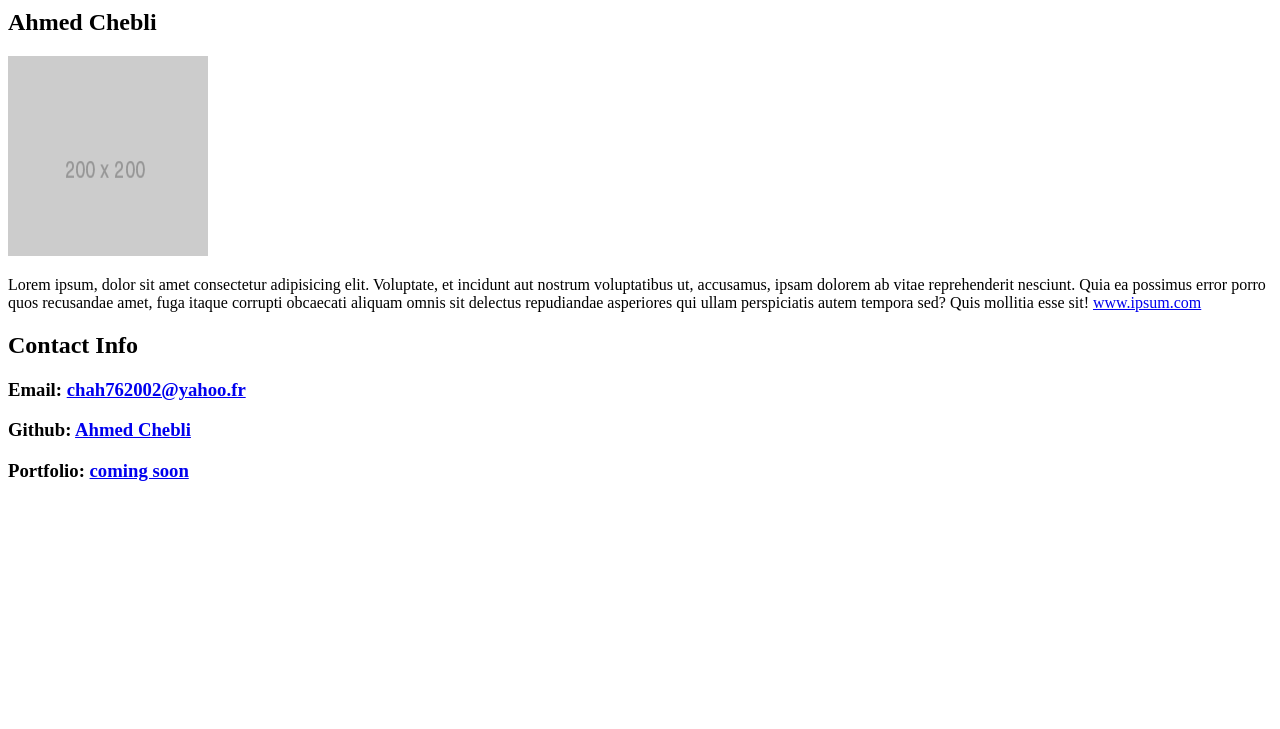
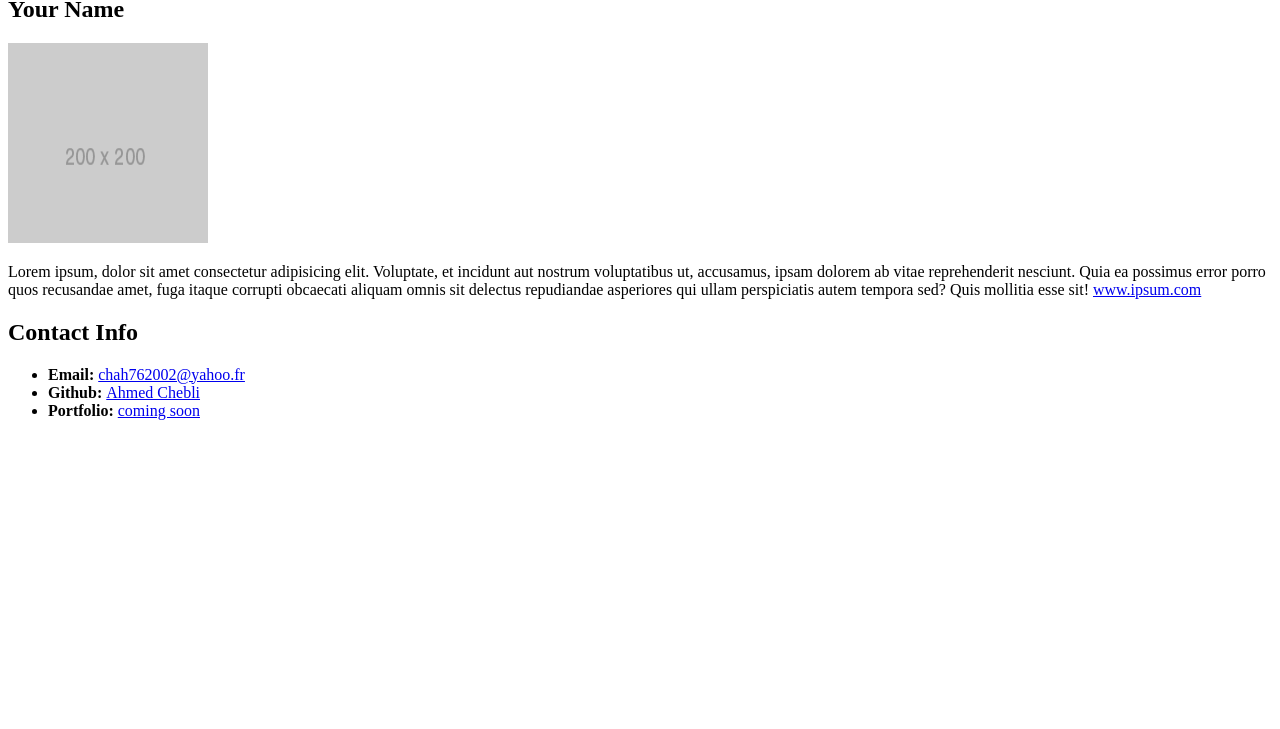
Before and after one commit to Soliperso/Student-bio, a plain HTML site: page index.html in a window 1280 px wide. Shown: the part 71-800 px from the top of the page. Drawn offline with Linux system fonts and the light colour scheme.

Commit message:
File Updated

```diff
--- a/index.html
+++ b/index.html
@@ -7,19 +7,24 @@
         <title>Student Bio</title>
     </head>
     <body>
-
+        <div>
+            <section>
+                <header>
                     <h1>Student Bio</h1>
-
-    <h2>Ahmed Chebli</h2>
+                </header>
+                <h2>Your Name</h2>
                 <img src="frame.png" alt="" width="200" height="200">
 
                 <p>Lorem ipsum, dolor sit amet consectetur adipisicing elit. Voluptate, et incidunt aut nostrum voluptatibus ut, accusamus, ipsam dolorem ab vitae reprehenderit nesciunt. Quia ea possimus error porro quos recusandae amet, fuga itaque corrupti obcaecati aliquam omnis sit delectus repudiandae asperiores qui ullam perspiciatis autem tempora sed? Quis mollitia esse sit! <a href="#">www.ipsum.com</a></p>
-
-
+            </section>
+            <section>
                 <h2>Contact Info</h2>
-    <h3>Email: <a href="chah762002@yahoo.fr">chah762002@yahoo.fr</a></h3>
-    <h3>Github: <a href="Ahmed Chebli">Ahmed Chebli</a></h3>
-    <h3>Portfolio: <a href="cominng soon">coming soon</a></h3>
-
+                <ul>
+                    <li><strong>Email: </strong> <a href="#">chah762002@yahoo.fr</a></li>
+                    <li><strong>Github: </strong><a href="#">Ahmed Chebli</a></li>
+                    <li><strong>Portfolio: </strong><a href="#">coming soon</a></li>
+                </ul>
+            </section>
+        </div>
     </body>
 </html>
```
Lines whose indentation alone changed are shown as unchanged.
